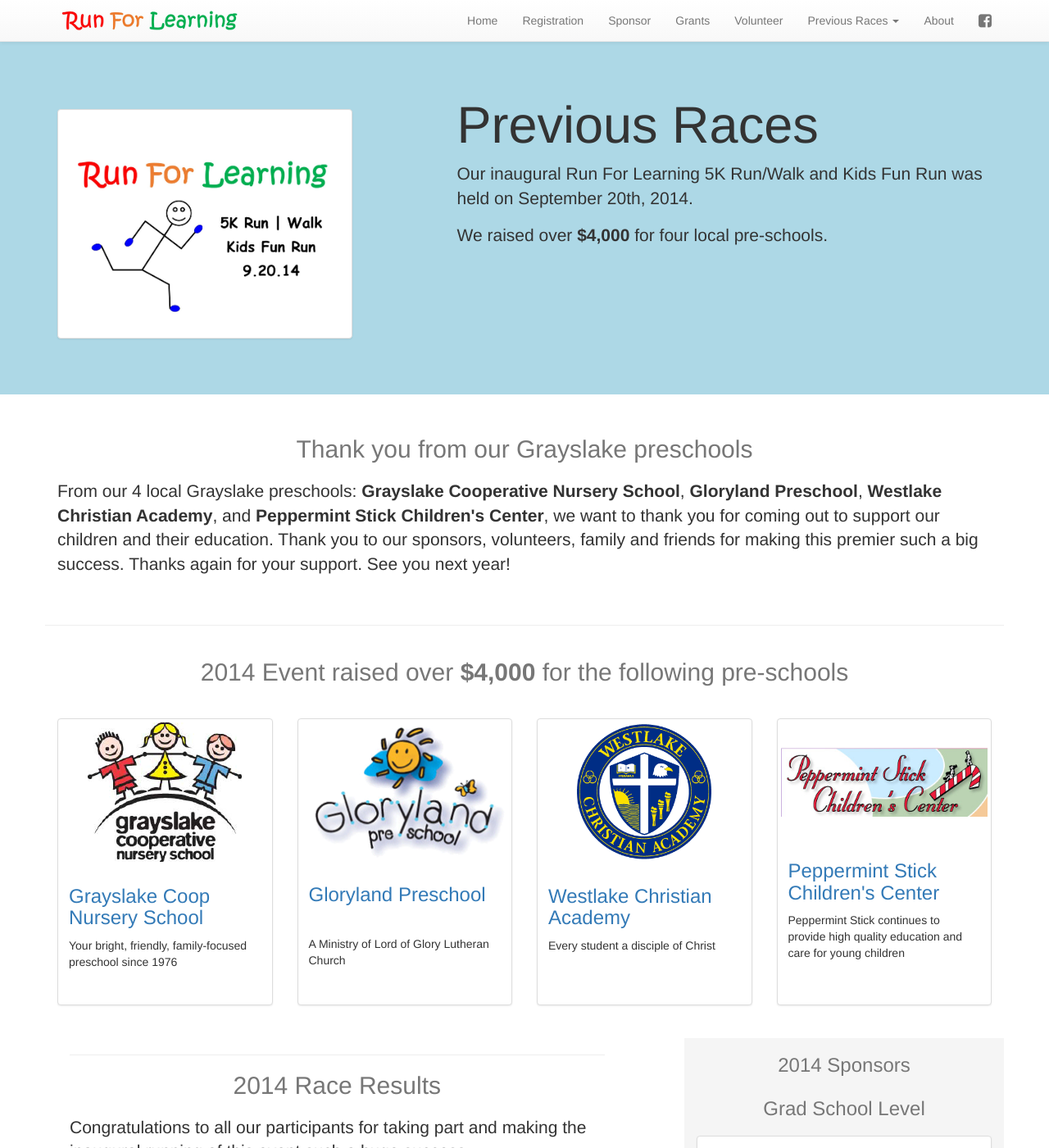
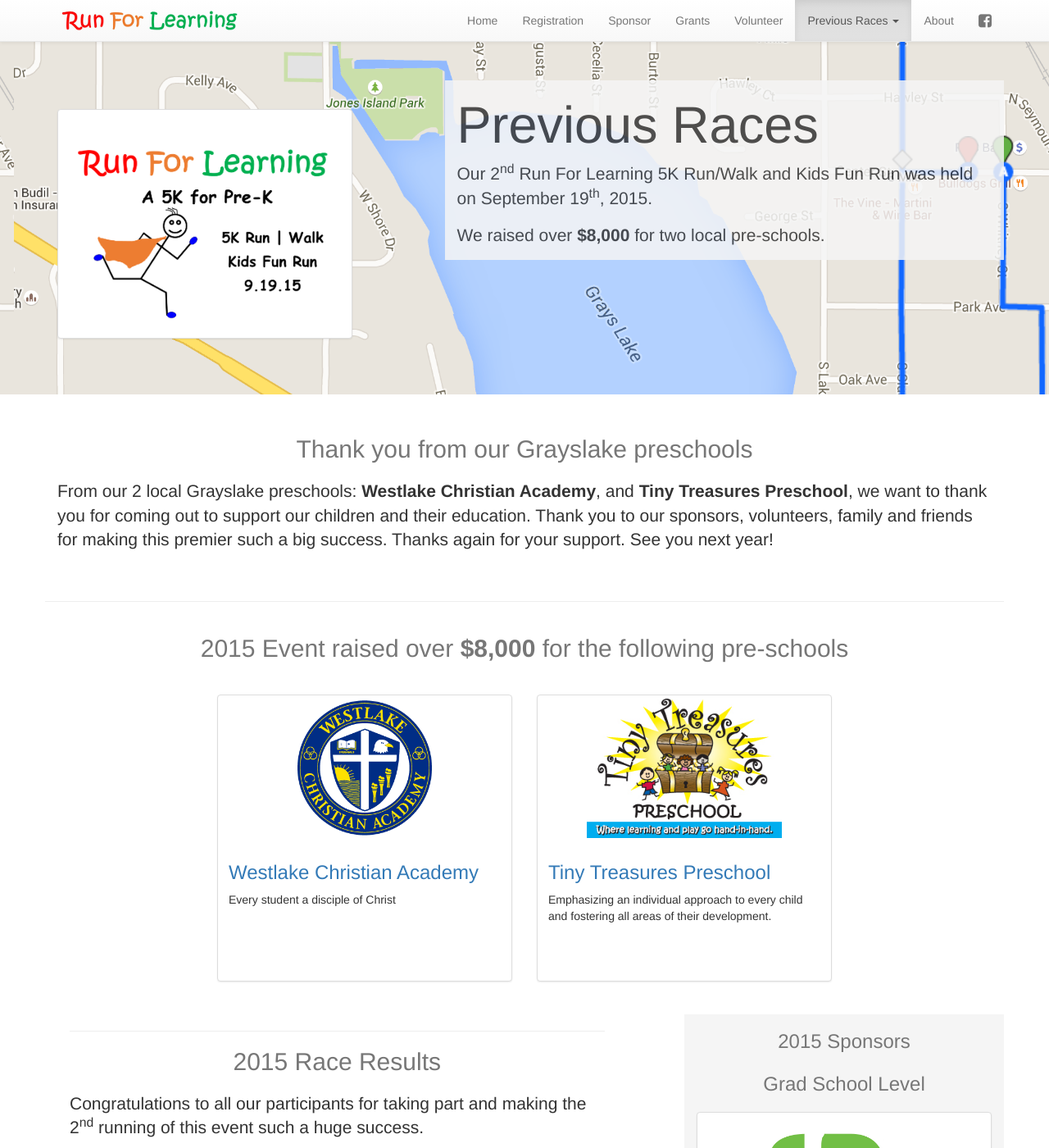
Before and after one commit to runforlearning/runforlearning.github.io, a Jekyll site: the page built from previous_races/2015/index.html, in a window 1280 px wide and 1400 px high. Shown: the whole window at 82% size. Built offline with Jekyll 4.4.1, drawn with Linux system fonts in a browser that asks for light colours; nearby versions of some CDN libraries; some of the changed text lies outside the part shown.

Commit message:
Adds previous race section for 2015

```diff
--- a/_config.yml
+++ b/_config.yml
@@ -52,6 +52,8 @@
 
 2014_logo_image: '<img src="/assets/images/run_for_learning_logo_2014.jpg" alt="Run for Learning logo"/>'
 
+2015_logo_image: '<img src="/assets/images/run_for_learning_logo_2015.png" alt="Run for Learning logo"/>'
+
 gcns_url: 'http://www.grayslake-coop.com/'
 
 gcns_logo_url: '/assets/images/gcns_logo.jpg'
--- /dev/null
+++ b/_includes/2015/congratulations.html
@@ -0,0 +1,29 @@
+<section id="congratulations">
+  <div class="container">
+    <div class="row">
+      <div class="col-md-7">
+        <hr/>
+        <h2 class="text-muted text-center">2015 Race Results</h2>
+        <p class="lead">Congratulations to all our participants for taking part and making the 2<sup>nd</sup> running of this event such a huge success.</p>
+        <table class="table table-striped table-bordered">
+          <thead>
+            <tr>
+              <th class="text-center">Event</th>
+              <th class="text-center">Results Link</th>
+            </tr>
+          </thead>
+          <tbody>
+            <tr>
+              <td>5K Run/Walk</td>
+              <td class="text-center">{{site.race_results_5k_2015}}</td>
+            </tr>
+            <tr>
+              <td>1K Run/Walk</td>
+              <td class="text-center">{{site.race_results_1k_2015}}</td>
+            </tr>
+          </tbody>
+        </table>
+      </div>
+    </div>
+  </div>
+</section>
--- /dev/null
+++ b/_includes/2015/event_details.html
@@ -0,0 +1,43 @@
+<section id="event-details">
+  <div class="container">
+    <div class="row">
+      <div class="col-md-7">
+        <hr/>
+        <h2 class="text-muted text-center">2015 Race Route</h2>
+        <iframe class="hidden-xs" src="https://www.google.com/maps/d/embed?mid=zadehKG6ZvwE.k6VigTkhT3wM" width="555" height="450"></iframe>
+        <iframe class="visible-xs" src="https://www.google.com/maps/d/embed?mid=zadehKG6ZvwE.k6VigTkhT3wM" width="300" height="250"></iframe>
+        <div id="race-route-directions" class="panel panel-default">
+          <div class="panel-heading">
+            <h3 class="panel-title">
+              <a data-toggle="collapse" data-parent="#race-route-directions" href="#collapse-directions">
+                2015 {{ site.name }} Directions >
+              </a>
+            </h3>
+          </div>
+          <div id="collapse-directions" class="panel-collapse collapse">
+            <div class="panel-body">
+              <ul class="list-unstyled">
+                <li><span class="label label-success"><i class="fa fa-map-marker"></i> Start</span> North side of <b>Center Street &amp; Whitney Street</b> intersection</li>
+                <li><span>Head <b>south</b> on <b>S Whitney St</b> toward <b>Park Ave</b></span></li>
+                <li><i class="fa fa-long-arrow-left"></i> <span>Turn <b>left</b> onto <b>Park Ave</b></span></li>
+                <li><i class="fa fa-long-arrow-right"></i> <span>Turn <b>right</b> onto <b>Seymour Ave</b></span></li>
+                <li><i class="fa fa-long-arrow-right"></i> <span>Turn <b>right</b> onto <b>Jr Ave</b></span></li>
+                <li><i class="fa fa-long-arrow-right"></i> <span>Turn <b>right</b> onto <b>S Slusser St</b></span></li>
+                <li><i class="fa fa-long-arrow-left"></i> <span>Turn <b>left</b> onto <b>Pine St</b></span></li>
+                <li><span>continue onto <b>Harvey Ave</b></span></li>
+                <li><i class="fa fa-long-arrow-right"></i> <span>Turn <b>right</b> onto <b>W Trail</b></span></li>
+                <li><span><b>W Trail</b> turns <b>right</b> and becomes <b>Mitchell Dr</b></span></li>
+                <li><span><b>Mitchell Dr</b> turns <b>right</b> and becomes <b>Behm Dr</b></span></li>
+                <li><i class="fa fa-long-arrow-left"></i> <span>Turn <b>left</b> onto <b>School St</b></span></li>
+                <li><span>Continue onto <b>Allen Ave</b></span></li>
+                <li><i class="fa fa-long-arrow-right"></i> <span>Turn <b>right</b> onto <b>N Slusser St</b></span></li>
+                <li><i class="fa fa-long-arrow-left"></i> <span>Turn <b>left</b> onto <b>Center St</b></span></li>
+                <li><span class="label label-danger"><i class="fa fa-map-marker"></i> Finish</span> <b>Center Street</b></li>
+              </ul>
+            </div>
+          </div>
+        </div>
+      </div>
+    </div>
+  </div>
+</section>
--- /dev/null
+++ b/_includes/2015/preschools.html
@@ -0,0 +1,40 @@
+<section id="preschools">
+  <div class="container">
+    <div class="row">
+      <hr/>
+
+      <div class="col-md-12 text-center">
+        <h2 class="text-muted">2015 Event raised over <strong>$8,000</strong> for the following pre-schools</h2>
+      </div>
+
+      <div class="col-sm-6 col-md-4 col-md-offset-2">
+        <div class="thumbnail">
+          <a href="{{ site.westlake_url }}" target="_blank">
+            <img id="westlake-christian-logo" src="{{ site.westlake_logo_url }}" alt="Westlake Christian logo" class="logo"/>
+          </a>
+          <div class="caption">
+            <a href="{{ site.westlake_url }}" target="_blank">
+              <h3>Westlake Christian Academy</h3>
+            </a>
+            <p>Every student a disciple of Christ</p>
+          </div>
+        </div>
+      </div>
+
+      <div class="col-sm-6 col-md-4">
+        <div class="thumbnail">
+          <a href="{{ site.tt_url }}" target="_blank">
+            <img id="tiny-treasures-logo" src="{{ site.tt_logo_url }}" alt="Tiny Treasures Preschool logo" class="logo"/>
+          </a>
+          <div class="caption">
+            <a href="{{ site.tt_url }}" target="_blank">
+              <h3>Tiny Treasures Preschool</h3>
+            </a>
+            <p>Emphasizing an individual approach to every child and fostering all areas of their development.</p>
+          </div>
+        </div>
+      </div>
+
+    </div>
+  </div>
+</section>
--- /dev/null
+++ b/_includes/2015/sponsor_sidebar.html
@@ -0,0 +1,26 @@
+<h3 class="text-muted text-center">2015 Sponsors<br/><br/>Grad School Level</h3>
+<div>
+  {% include therabill.html %}
+</div>
+<div>
+  {% include rjgalla.html %}
+</div>
+<div>
+  {% include rjg.html %}
+</div>
+<hr>
+<h4 class="text-muted text-center">High School Level Sponsors</h4>
+<p class="text-center">
+  <a href="http://pediatricinteractions.com/" alt="Pediatric Interactions" target="_blank">Pediatric Interactions</a>
+</p>
+<p class="text-center">
+  <a href="http://www.sr-orthodontics.com/" alt="Drs. Sellke &amp; Reily, Ltd." target="_blank">Drs. Sellke &amp; Reily, Ltd.</a>
+</p>
+<p class="text-center">
+  <a href="http://www.allkidsdentalcenter.com/" alt="All Kids Dental &amp; Orthodontics" target="_blank">All Kids Dental &amp; Orthodontics</a>
+</p>
+<p class="text-center">
+  <a href="http://www.busybrains.org/index.htm" alt="Busy Brains Children&apos;s Museum" target="_blank">Busy Brains Children&apos;s Museum</a>
+</p>
+<p class="text-center">{{site.sponsor_link}}</p>
+<hr>
--- /dev/null
+++ b/_includes/2015/thank_you.html
@@ -0,0 +1,14 @@
+<section id="thank-you">
+  <div class="container">
+    <div class="row">
+
+      <div class="col-md-12">
+        <h2 class="text-muted text-center">Thank you from our Grayslake preschools</h2>
+        <p class="lead">
+        From our 2 local Grayslake preschools: <strong>Westlake Christian Academy</strong>, and <strong>Tiny Treasures Preschool</strong>, we want to thank you for coming out to support our children and their education. Thank you to our sponsors, volunteers, family and friends for making this premier such a big success. Thanks again for your support. See you next year!
+        </p>
+      </div>
+
+    </div>
+  </div>
+</section>
--- a/_includes/header.html
+++ b/_includes/header.html
@@ -37,8 +37,14 @@
         {% else %}
           <li><a href="/volunteer.html">Volunteer</a></li>
         {% endif %}
-        {% if page.url == "/previous_races.html" %}
-          <li class="active"><a href="{{page.url}}" class="active">Previous Races</a></li>
+        {% if page.url contains "previous_races" %}
+          <li class="active dropdown">
+            <a href="#" class="dropdown-toggle" data-toggle="dropdown" role="button" aria-haspopup="true" aria-expanded="false">Previous Races <span class="caret"></span></a>
+            <ul class="dropdown-menu">
+              <li><a href="/previous_races/2015/index.html">2015</a></li>
+              <li><a href="/previous_races/2014/index.html">2014</a></li>
+            </ul>
+          </li>
         {% else %}
           <li class="dropdown">
             <a href="#" class="dropdown-toggle" data-toggle="dropdown" role="button" aria-haspopup="true" aria-expanded="false">Previous Races <span class="caret"></span></a>
--- a/_includes/rjg.html
+++ b/_includes/rjg.html
@@ -1,6 +1,6 @@
 <div id="rjg_grad_sponsor" class="thumbnail">
   <a href="http://www.rjgmachinery.com/" target="_blank">
-    <img src="assets/images/rjg_machinery_logo_small.jpg" alt="RJG Enterprises Ltd. Logo"/>
+    <img src="/assets/images/rjg_machinery_logo_small.jpg" alt="RJG Enterprises Ltd. Logo"/>
   </a>
   <div class="caption">
     <p>
--- a/previous_races/2014/index.html
+++ b/previous_races/2014/index.html
@@ -17,7 +17,7 @@
           {{ site.2014_logo_image }}
         </div>
       </div>
-      <div class="col-md-7 col-md-offset-1">
+      <div id="jumbotron-copy" class="col-md-7 col-md-offset-1">
         <h1>Previous Races</h1>
         <p>Our inaugural {{ site.name }} was held on September 20th, 2014.</p>
         <p>We raised over <strong>$4,000</strong> for four local pre-schools.</p>
--- a/previous_races/2015/index.html
+++ b/previous_races/2015/index.html
@@ -1,8 +1,8 @@
 ---
 layout: default
-title: Previous Races
-description: Details on previous Run for Learning races
-canonical_url: http://www.runforlearning.com/previous_races.html
+title: 2015 running of Run for Learning 5K Run/Walk and Kids Fun Run.
+description: 2015 race details of Run for Learning 5K Run/Walk and Kids Fun Run
+canonical_url: http://www.runforlearning.com/2015/previous_races/index.html
 sitemap:
   priority: 0.7
   changefreq: weekly
@@ -14,13 +14,13 @@
     <div class="row">
       <div class="col-md-4">
         <div id="main-logo" class="thumbnail">
-          {{ site.2014_logo_image }}
+          {{ site.2015_logo_image }}
         </div>
       </div>
-      <div class="col-md-7 col-md-offset-1">
+      <div id="jumbotron-copy" class="col-md-7 col-md-offset-1">
         <h1>Previous Races</h1>
-        <p>Our inaugural {{ site.name }} was held on September 20th, 2014.</p>
-        <p>We raised over <strong>$4,000</strong> for four local pre-schools.</p>
+        <p>Our 2<sup>nd</sup> {{ site.name }} was held on September 19<sup>th</sup>, 2015.</p>
+        <p>We raised over <strong>$8,000</strong> for two local pre-schools.</p>
       </div>
     </div>
   </div>
@@ -30,23 +30,20 @@
   </div>
 </div>
 
-{% include 2014/thank_you.html %}
+{% include 2015/thank_you.html %}
 
-{% include 2014/preschools.html %}
+{% include 2015/preschools.html %}
 
 <section id="previous-races">
   <div class="container">
     <div class="row">
       <div class="col-md-8">
-        {% include 2014/congratulations.html %}
+        {% include 2015/congratulations.html %}
 
-        {% include 2014/race_day_photos.html %}
-
-
-        {% include 2014/event_details.html %}
+        {% include 2015/event_details.html %}
       </div>
       <div id="sponsor-sidebar" class="col-md-4 clearfix">
-        {% include 2014/sponsor_sidebar.html %}
+        {% include 2015/sponsor_sidebar.html %}
       </div>
     </div>
   </div>
--- a/sass/main.css
+++ b/sass/main.css
@@ -54,7 +54,12 @@
     opacity: 0.85; }
 
 #previous-races-masthead.jumbotron {
-  background-color: lightblue; }
+  background-image: url("/assets/images/2015_race_route.png");
+  background-size: cover;
+  background-position: 17px -366px; }
+  #previous-races-masthead.jumbotron #jumbotron-copy {
+    background-color: whitesmoke;
+    opacity: 0.85; }
 
 section {
   margin-bottom: 20px; }
```
Also changed, not shown: other parts of previous_races/2014/index.html (+1 -1 lines), _includes/2015/race_day_photos.html (added, +60 -0 lines), _includes/previous_beneficiaries.html (+14 -0 lines), sass/_home.scss (+8 -1 lines).
